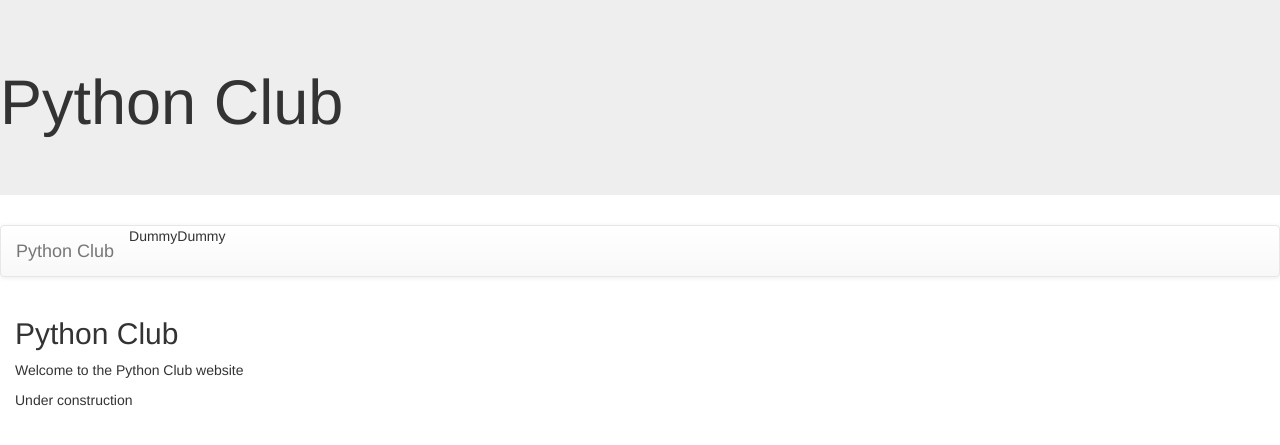
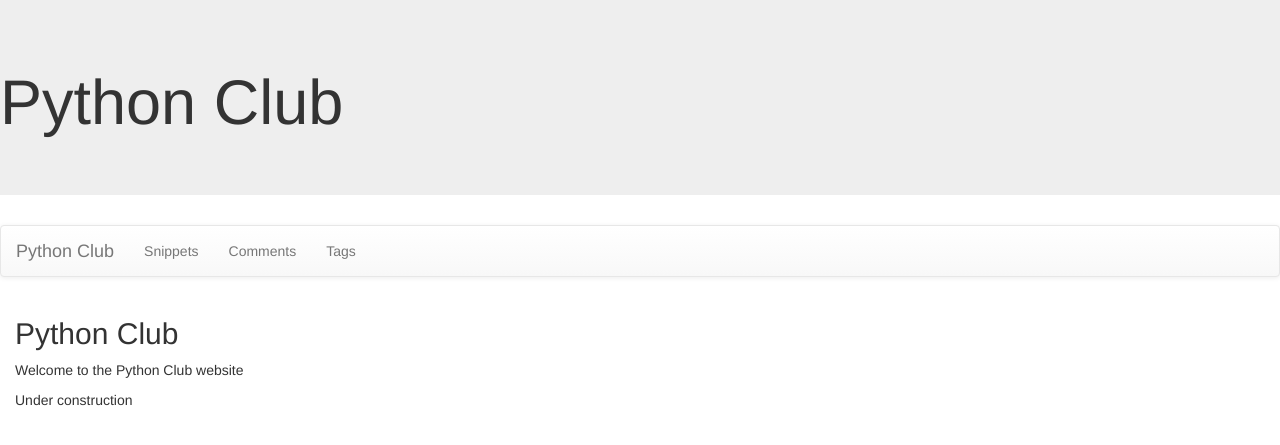
Before and after one commit to theGaryLarson/PythonClub, a Django app: page /Club/ in a window 1280 px wide. Shown: the top 445 px of the page. Run offline with Django 4.2, Linux system fonts and the light colour scheme; some libraries are stand-ins or nearby versions.

Commit message:
Assignment 5: Resource Views

```diff
--- a/Club/templates/base.html
+++ b/Club/templates/base.html
@@ -16,8 +16,9 @@
 <a class="navbar-brand" href="{% url 'index' %}">Python Club</a>
 </div>
 <ul class="nav navbar-nav">
-<li>Dummy</li>
-<li>Dummy</li>
+    <li><a href="{% url 'snippets' %}">Snippets</a></li>
+    <li><a href="{% url 'comments' %}">Comments</a></li>
+    <li><a href="{% url 'tags' %}">Tags</a></li>
 </ul>
 </div>
 </nav>
--- a/Club/urls.py
+++ b/Club/urls.py
@@ -3,5 +3,7 @@ from . import views
 
 urlpatterns = [
     path('', views.index, name='index'),
-    path('snippets/', views.snippets, name='snippets')
+    path('snippets/', views.snippets, name='snippets'),
+    path('comments/', views.comments, name='comments'),
+    path('tags/', views.tags, name='tags')
 ]
--- a/Club/views.py
+++ b/Club/views.py
@@ -1,6 +1,5 @@
 from django.shortcuts import render
-from .models import Snippet
-from .models import Comment
+from .models import Snippet, Comment, Tag
 
 
 # Create your views here.
@@ -11,3 +10,13 @@ def index(request):
 def snippets(request):
     snippet_list = Snippet.objects.all()  # big list use objects.find(criteria)
     return render(request, 'Club/snippets.html', {'snippet_list': snippet_list})
+
+
+def comments(request):
+    comment_list = Comment.objects.all()
+    return render(request, 'Club/comments.html', {'comment_list': comment_list})
+
+
+def tags(request):
+    tag_list = Tag.objects.all()
+    return render(request, 'Club/tags.html', {'tag_list': tag_list})
```
Also changed, not shown: Club/templates/Club/comments.html (added, +9 -0 lines), Club/templates/Club/snippets.html (renamed from Club/templates/snippets.html, +5 -4 lines), Club/templates/Club/tags.html (added, +9 -0 lines).
